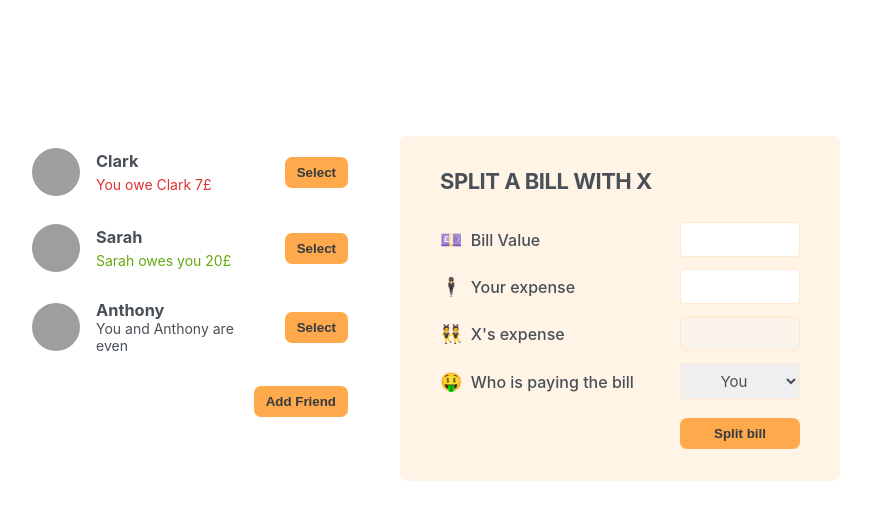
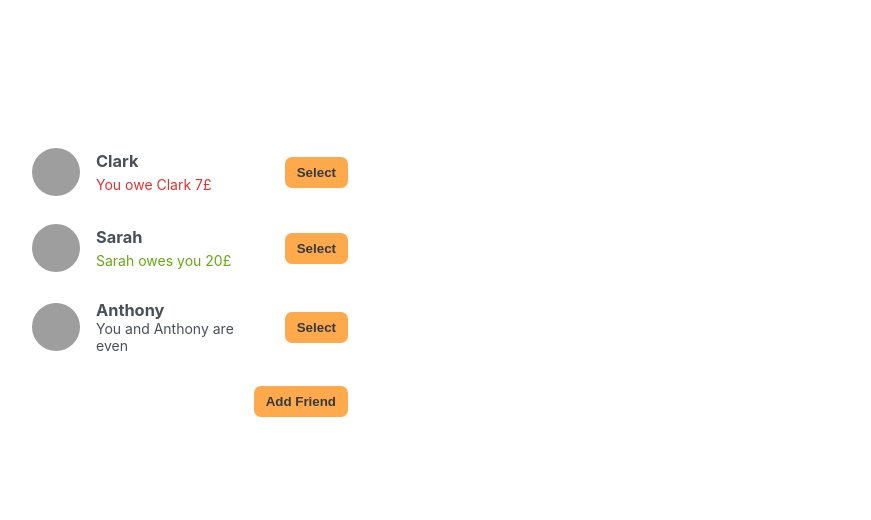
Before and after one commit to SeunSarumi/Eat-N-Split, a React (Create React App) app: page / in a window 1280 px wide. Shown: the top 520 px of the page, without its empty margins (210-1081 px from the left). Built offline with nearby package versions, Linux system fonts and the light colour scheme; grey boxes are pictures that could not be loaded.

Commit message:
split bill implementation 1

```diff
--- a/src/App.js
+++ b/src/App.js
@@ -32,6 +32,7 @@
 function App() {
   const [friends, setFriends] = useState(initialFriends);
   const [showAddFriend, setShowAddFriend] = useState(false);
+  const [selectedFriend, setSelectedFriend] = useState(null);
 
   function handleAddFriends() {
     setShowAddFriend(!showAddFriend);
@@ -42,35 +43,56 @@
     setShowAddFriend(!showAddFriend);
   }
 
+  function handleSelectedFriend(friend) {
+    // setSelectedFriend(friend);
+    setSelectedFriend((selected) =>
+      selected?.id === friend.id ? null : friend
+    );
+    setShowAddFriend(false);
+  }
+
   return (
     <div className="app">
       <div className="sidebar">
-        <FriendsList friends={friends} />
+        <FriendsList
+          friends={friends}
+          onSelectedFriend={handleSelectedFriend}
+          selectedFriend={selectedFriend}
+        />
+
         {showAddFriend && <FormAddFreind onAddFriend={handleAddFriend} />}
+
         <Button onClick={handleAddFriends}>
           {showAddFriend ? "Close" : "Add Friend"}
         </Button>
       </div>
-      <FormSplitBill />
+      {selectedFriend && <FormSplitBill selectedFriend={selectedFriend} />}
     </div>
   );
 }
 
 export default App;
 
-function FriendsList({ friends }) {
+function FriendsList({ friends, onSelectedFriend, selectedFriend }) {
   return (
     <ul>
       {friends.map((friend) => (
-        <Friend friend={friend} key={friend.id} />
+        <Friend
+          friend={friend}
+          key={friend.id}
+          selectedFriend={selectedFriend}
+          onSelectedFriend={onSelectedFriend}
+        />
       ))}
     </ul>
   );
 }
 
-function Friend({ friend }) {
+function Friend({ friend, onSelectedFriend, selectedFriend }) {
+  const isSelected = selectedFriend?.id === friend.id;
+
   return (
-    <li>
+    <li className={isSelected ? "selected" : ""}>
       <img src={friend.image} alt={friend.name} />
       <h3>{friend.name}</h3>
 
@@ -88,7 +110,9 @@
 
       {friend.balance === 0 && <p>You and {friend.name} are even</p>}
 
-      <Button>Select</Button>
+      <Button onClick={() => onSelectedFriend(friend)}>
+        {isSelected ? "Close" : "Select"}{" "}
+      </Button>
     </li>
   );
 }
@@ -137,24 +161,46 @@
   );
 }
 
-function FormSplitBill() {
+function FormSplitBill({ selectedFriend }) {
+  const [bill, setBill] = useState("");
+  const [YourExpense, setYourExpense] = useState("");
+
+  const paidByFriend = bill ? bill - YourExpense : "";
+
+  const [WhoIsPaying, setWhoIsPaying] = useState("user");
+
   return (
     <form className="form-split-bill">
-      <h2>Split a bill with X</h2>
+      <h2>Split a bill with {selectedFriend.name} </h2>
 
       <label>💷 Bill Value</label>
-      <input type="text" />
+      <input
+        type="text"
+        value={bill}
+        onChange={(e) => setBill(Number(e.target.value))}
+      />
 
       <label>🕴🏼 Your expense</label>
-      <input type="text" />
+      <input
+        type="text"
+        value={YourExpense}
+        onChange={(e) =>
+          setYourExpense(
+            Number(e.target.value) > bill ? YourExpense : Number(e.target.value)
+          )
+        }
+      />
 
-      <label>👯 X's expense</label>
-      <input type="text" disabled />
+      <label>👯 {selectedFriend.name}'s expense</label>
+      <input type="text" disabled value={paidByFriend} />
 
       <label>🤑 Who is paying the bill</label>
-      <select>
+      <select
+        value={WhoIsPaying}
+        onChange={(e) => setWhoIsPaying(e.target.value)}
+      >
         <option value="user">You</option>
-        <option value="friend">X</option>
+        <option value="friend">{selectedFriend.name}</option>
       </select>
 
       <Button>Split bill</Button>
```
